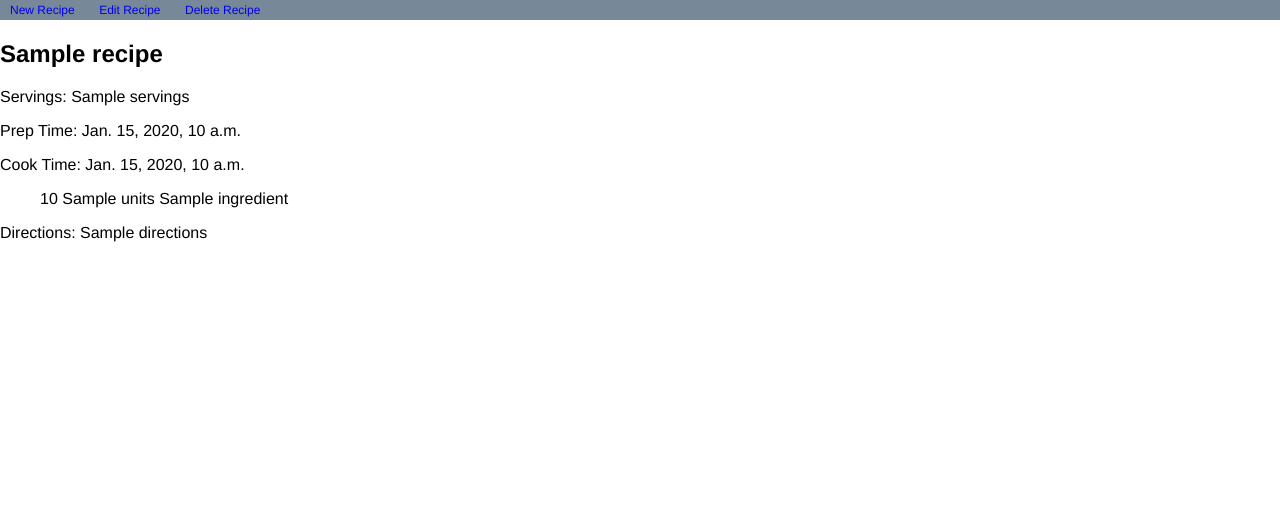
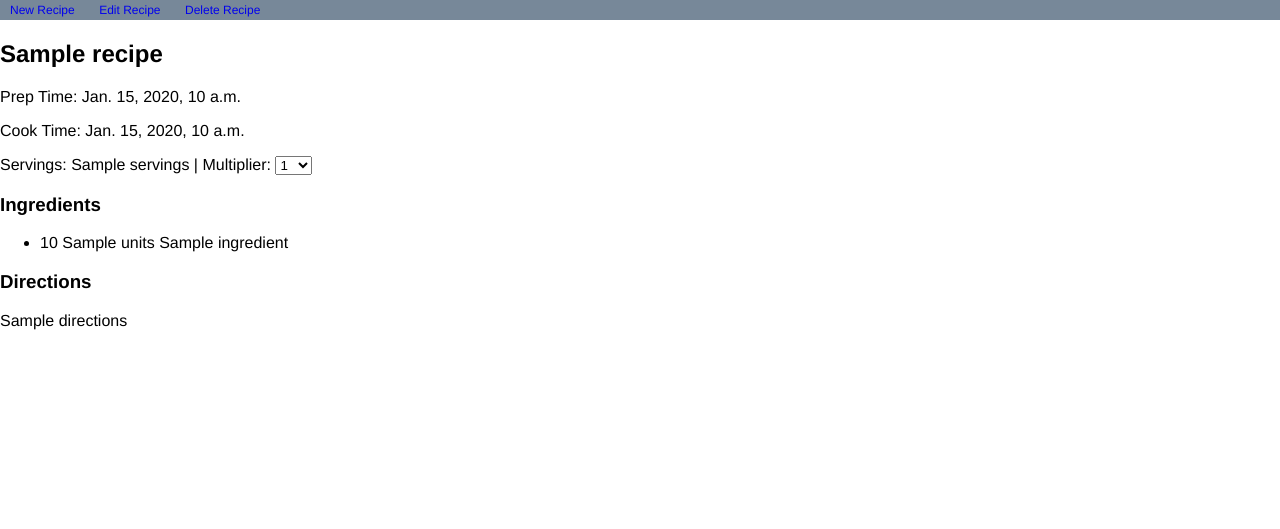
Before and after one commit to ajz5000/recipe_box, a Django app: template templates/recipe_detail.html in a window 1280 px wide. Shown: the part 70-599 px from the top of the page. Run offline with Django 3.2, Linux system fonts and the light colour scheme; the template is opened without the code that fills it: most values are stand-ins (such as "Sample title", 1, 10 or a date in 2020).

Commit message:
HTML tweaks

```diff
--- a/templates/base.html
+++ b/templates/base.html
@@ -14,7 +14,7 @@
                 <ul class='links'>
                     <li><a href="#">Home / </a></li>
                     <li><a href="#">About / </a></li>
-                    <li><a href="#"">Resume / </a></li>
+                    <li><a href="#">Resume / </a></li>
                     <li><a href="#">Contact</a></li>
                 </ul>
             </nav>
--- a/templates/recipe_detail.html
+++ b/templates/recipe_detail.html
@@ -11,17 +11,33 @@
     <main>
         <div class="recipe-detail">
             <h2>{{ recipe.name }}</h2>
-            <p>Servings: {{ recipe.servings }}</p>
             <p>Prep Time: {{ recipe.prep_time }}</p>
             <p>Cook Time: {{ recipe.cook_time }}</p>
+            <p>Servings: {{ recipe.servings }}  |
+                <label for="multiplier">Multiplier: </label>
+                <select name="mulitplier" id="multiplier">
+                    <option value="1">1</option>
+                    <option value="2">2</option>
+                    <option value="3">3</option>
+                    <option value="4">4</option>
+                    <option value="5">5</option>
+                    <option value="6">6</option>
+                    <option value="7">7</option>
+                    <option value="8">8</option>
+                    <option value="9">9</option>
+                    <option value="10">10</option>
+                </select>
+            </p>
+            <h3>Ingredients</h3>
             <ul>
                 {% for recipeingredient in recipe.recipeingredient_set.all %}
-                    {{recipeingredient.quantity}} {{recipeingredient.units}} {{recipeingredient.ingredient}}<br>
+                    <li>{{ recipeingredient.quantity }} {{ recipeingredient.units }} {{ recipeingredient.ingredient }}</li>
                 {% empty %}
-                    <p>No ingredients</p>
+                    <li>No ingredients</li>
                 {% endfor %}
             </ul>
-            <p>Directions: {{ recipe.directions }}</p>
+            <h3>Directions</h3>
+            <p>{{ recipe.directions }}</p>
         </div>
     </main>
 {% endblock content %}
```
